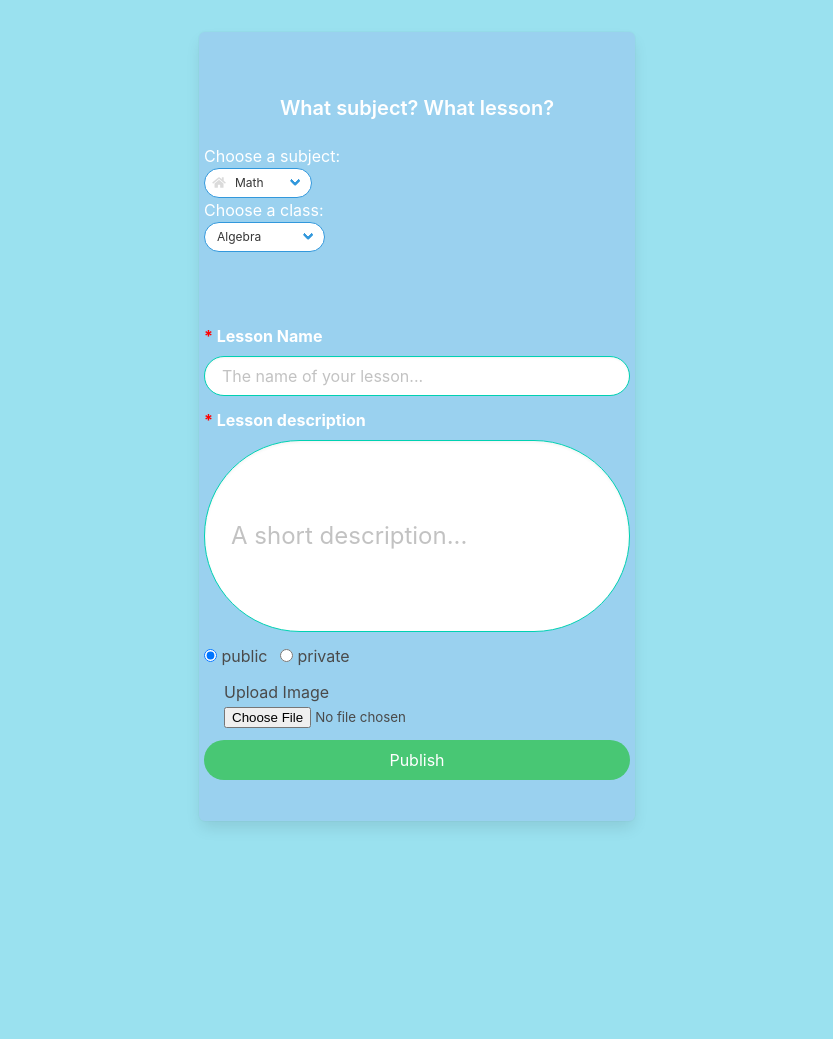
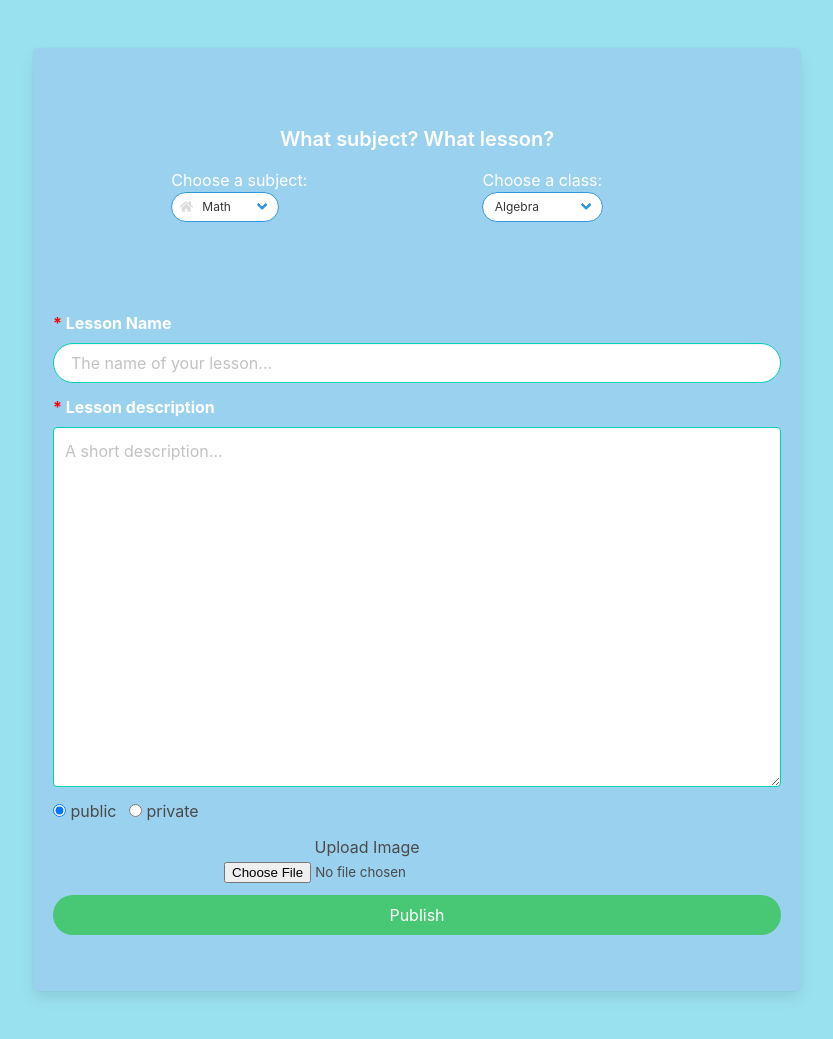
Before and after one commit to chuckthemole/TeachAssist, a Django app: template teach/templates/teach/lesson/create_lesson.html in a window 1280 px wide. Shown: the part 52-1091 px from the top of the page, without its empty margins (223-1056 px from the left). Before the commit the page ends 879 px from the top, so only its background shows below. Run offline with Django 3.2, Linux system fonts and the light colour scheme; the template is opened without the code that fills it: values that come from a table or form of the project are taken from there, others are empty; some libraries are stand-ins or nearby versions.

Commit message:
Imporve front-end on multiple pages

```diff
--- a/teach/templates/teach/index.html
+++ b/teach/templates/teach/index.html
@@ -44,7 +44,7 @@
 <br><br>
 
 <div class="columns is-centered">
-  <div class="column is-half">
+  <div class="column is-three-quarters">
     <div class="columns is-centered">
 
       <div class="column is-one-fifth">
@@ -77,7 +77,7 @@
                 </span>
               </legend>
               <div class="control has-icons-left">
-                <div class="select is-rounded is-small is-focused is-info">
+                <div class="select is-rounded is-small is-info">
                   <select name="subject" id="subject" onchange="this.form.submit()">
                     <option selected disabled hidden>Select Option</option>
                     <option value="all">All Subjects</option>
--- a/teach/templates/teach/lesson/create_lesson.html
+++ b/teach/templates/teach/lesson/create_lesson.html
@@ -3,14 +3,11 @@
 {% extends "teach/base.html" %}
 
 {% block content %}
-
-<div class="columns is-centered">
-  <div class="publish-form columns main-background panel-block">
-
+<center>
+  <div class="box front-background tile is-vertical is-8 is-centered">
     <form id="subject_class_dropdown" action="{% url 'lesson:create_lesson' %}" method="post" enctype="multipart/form-data">
       {% csrf_token %}
 
-      <div class="column box front-background">
       <h1 class="title is-3 has-text-centered">
         <span style="color:#1496ed">
           {{ user.username }}
@@ -26,8 +23,9 @@
       <h3 style="color: red">{{ error }}</h3>
       {% endif %}
 
+      <div class="columns is-centered">
+        <div class="column is-one-third">
           <fieldset>
-
             <legend>
               <span style="color:white;">
                 <label>Choose a subject:</label>
@@ -59,7 +57,9 @@
             </div>
           </div>
         -->
+        </div>
 
+        <div class="column is-one-third">
           <legend>
             <span style="color:white;">
               <label>Choose a class:</label>
@@ -83,12 +83,11 @@
             </div>
           </div>
           -->
+          </fieldset>
+        </div>
+      </div>
 
-        </fieldset>
-        <br>
-
-
-        <br><br>
+      <br><br><br>
 
       <div class="field">
         <div class="control">
@@ -108,7 +107,7 @@
               Lesson description
             </span>
           </label>
-            <input class="input is-primary is-large is-rounded textarea" placeholder="A short description..." name="description">
+          <textarea rows="14" cols="10" wrap="soft" class="textarea is-primary is-rounded" placeholder="A short description..." name="description"></textarea>
         </div>
       </div>
 
@@ -157,9 +156,9 @@
 
       {% load static %}
       <script type='text/javascript' src="{% static 'teach/js/select_dynamic_options.js' %}"></script>
-      </div>
 
     </form>
   </div>
-</div>
+</center>
+
 {% endblock content %}
--- a/teach/templates/teach/lesson/show_lesson.html
+++ b/teach/templates/teach/lesson/show_lesson.html
@@ -21,7 +21,10 @@
             </span>
           </h1>
           {% if not lesson.is_public %}
-          <h3 style="color: red"><b>This lesson is private.<b></h3>
+          <h3 style="color: red;"><b>This lesson is private.<b></h3>
+          {% endif %}
+          {% if lesson.is_public %}
+          <h3 style="color: green;"><b>This lesson is public.<b></h3>
           {% endif %}
           <h2>
             <span style="color:white;">
```
Also changed, not shown: teach/templates/teach/lesson/edit_lesson.html (+35 -1 lines). Lines whose indentation alone changed are shown as unchanged.
